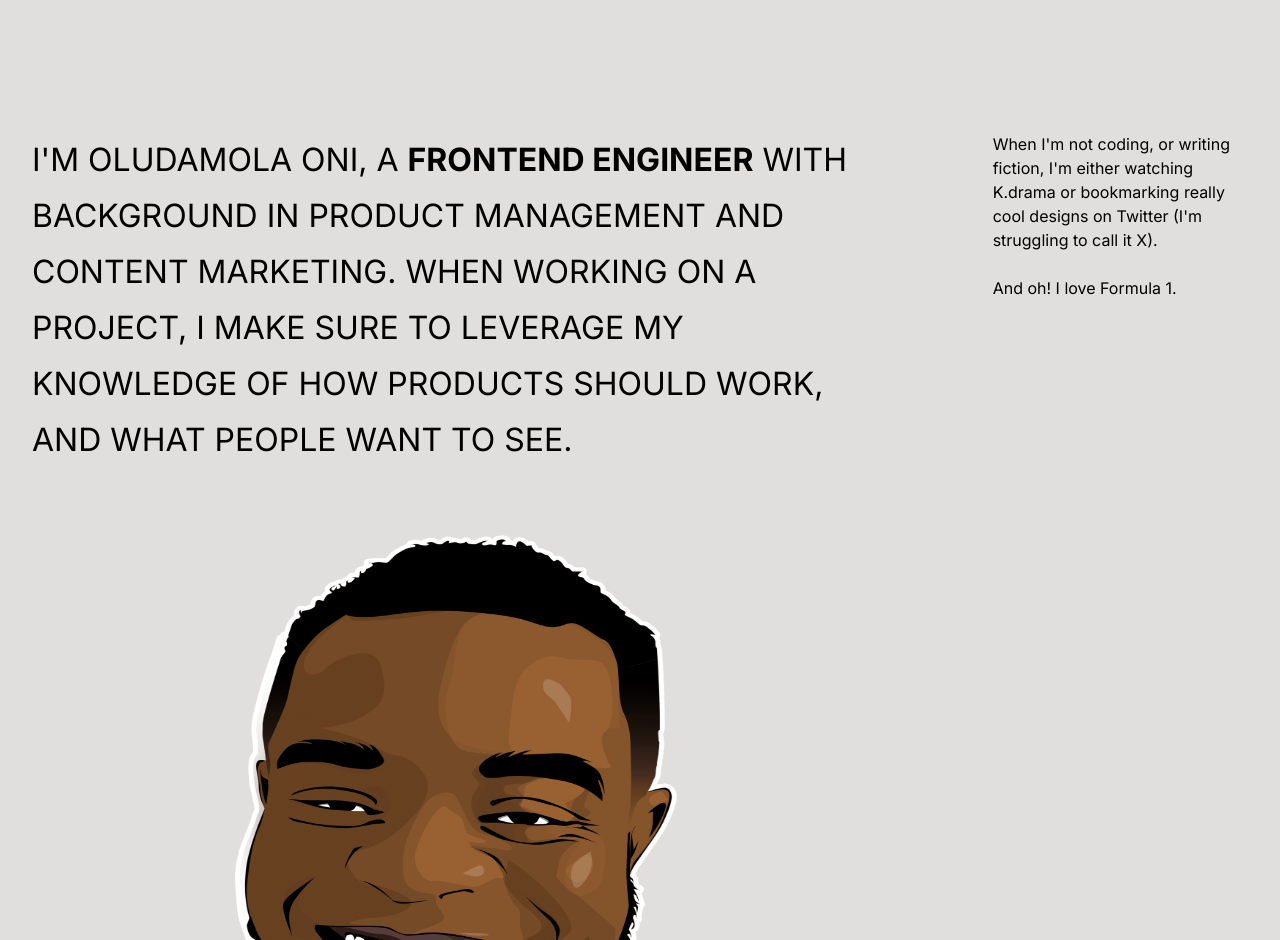
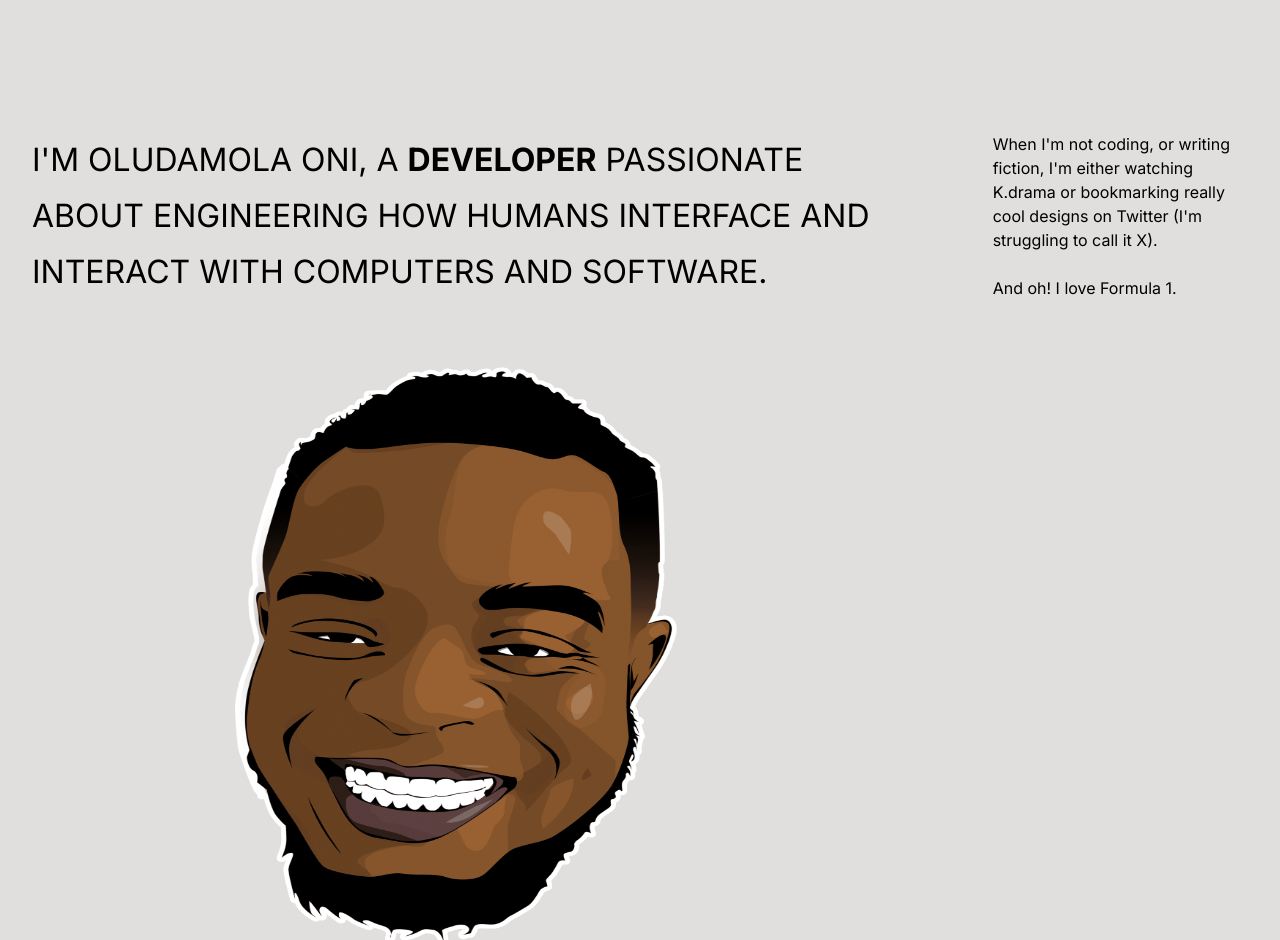
Before and after one commit to Blackie01/Portfolio, a Next.js app: page / in a window 1280 px wide. Shown: the part 1120-2060 px from the top of the page. Built offline with nearby package versions, Linux system fonts and the light colour scheme.

Commit message:
update about

```diff
--- a/app/components/about.jsx
+++ b/app/components/about.jsx
@@ -1,17 +1,14 @@
 import React from "react";
 import styles from "./about.module.css";
 import Oludamola from "../assets/oludamola.png";
-import AIB from "../assets/aib.png";
 import Image from "next/image";
 
 const About = () => {
   return (
     <section className={styles.overallContainer}>
       <div className={styles.mainContent}>
-        I&apos;M OLUDAMOLA ONI, A <strong>FRONTEND ENGINEER</strong> WITH
-        BACKGROUND IN PRODUCT MANAGEMENT AND CONTENT MARKETING. WHEN WORKING ON
-        A PROJECT, I MAKE SURE TO LEVERAGE MY KNOWLEDGE OF HOW PRODUCTS SHOULD
-        WORK, AND WHAT PEOPLE WANT TO SEE.
+        I&apos;M OLUDAMOLA ONI, A <strong>DEVELOPER</strong> PASSIONATE ABOUT
+        ENGINEERING HOW HUMANS INTERFACE AND INTERACT WITH COMPUTERS AND SOFTWARE.
         <br />
         <br />
         <div className={styles.imageContainer}>
```
